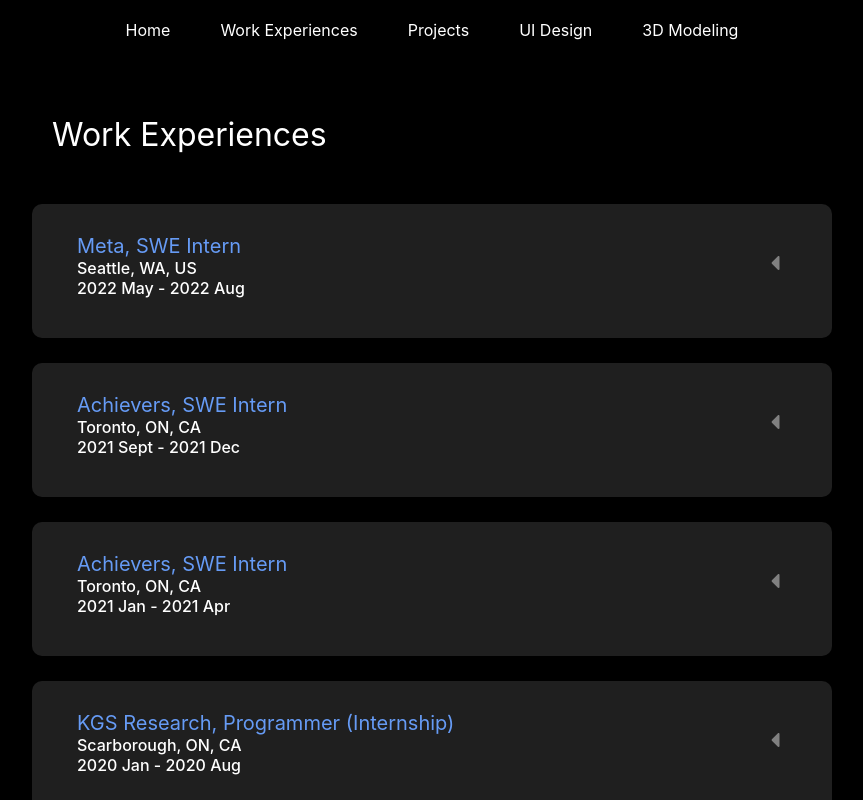
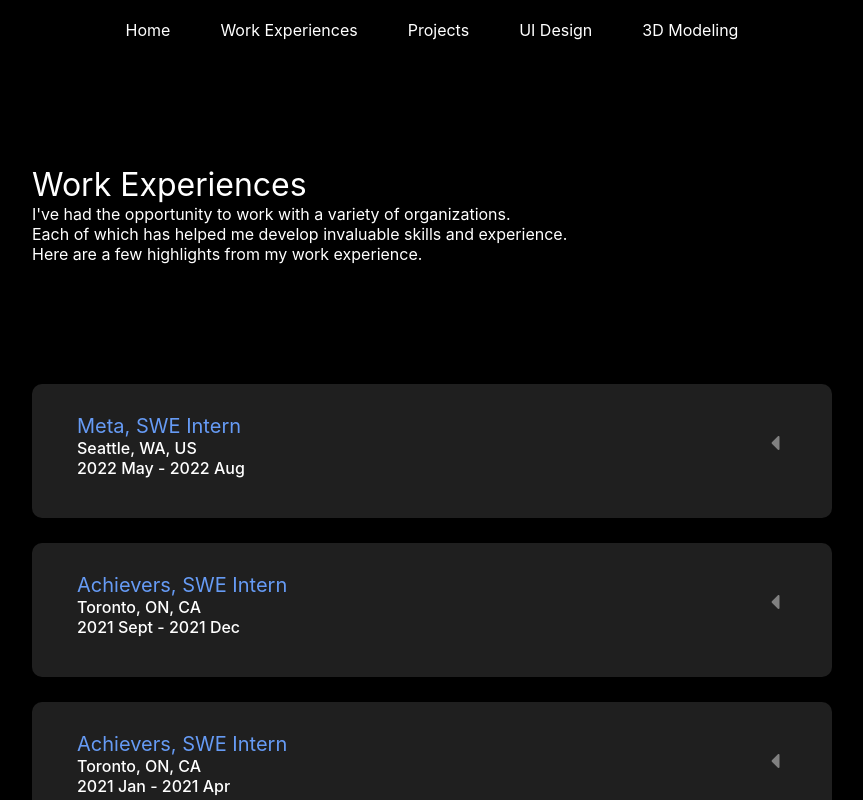
Before and after one commit to karenlinky/personal-website, a React (Create React App) app: page /work_experiences in a window 1280 px wide. Shown: the whole page, without its empty margins (208-1071 px from the left). Built offline with nearby package versions, Linux system fonts and the light colour scheme.

Commit message:
Added header description

```diff
--- a/src/components/projects/Projects.js
+++ b/src/components/projects/Projects.js
@@ -3,10 +3,13 @@ import ResponsivePage from '../responsivePage/ResponsivePage';
 import PageHeader from '../typography/PageHeader';
 
 const Projects = () => {
+    const descr = <><div>Over the years, I have completed several projects.</div>
+        <div>Each one has presented its own unique set of challenges and here are a few of projects that I am proud of.</div></>
+
     return (
         <div className={'fullPageBody'}>
         <ResponsivePage>
-        <PageHeader label={'Projects'} />
+            <PageHeader label={'Projects'} descr={descr} />
             <div>
 
             </div>
--- a/src/components/typography/PageHeader.js
+++ b/src/components/typography/PageHeader.js
@@ -1,9 +1,16 @@
 import React from 'react';
 import './pageHeader.css';
 
-const PageHeader = ({ label }) => {
+const PageHeader = ({ label, descr }) => {
   return (
-    <div className="pageHeader">{label}</div>
+    <div className="pageHeaderSection">
+      <div className="pageHeader">
+        {label}
+      </div>
+      {descr ? <div className="pageHeaderDescription">
+        {descr}
+      </div> : null}
+    </div>
   )
 }
 
--- a/src/components/typography/pageHeader.css
+++ b/src/components/typography/pageHeader.css
@@ -7,9 +7,12 @@
     }
 }
 
+.pageHeaderSection {
+    animation: fadeIn 1s;
+    animation-fill-mode: forwards;
+    margin: 100px 0 120px 0;
+}
+
 .pageHeader {
     font-size: 2em;
-    margin: 50px 0 50px 20px;
-    animation: fadeIn 1s;
-    animation-fill-mode: forwards;
 }
--- a/src/components/workExperiences/WorkExperiences.js
+++ b/src/components/workExperiences/WorkExperiences.js
@@ -9,6 +9,8 @@ import KGSExperienceCard from './KGSExperienceCard copy';
 import '../content/content.css';
 
 const WorkExperiences = () => {
+  const descr = <><div>I've had the opportunity to work with a variety of organizations.</div>
+  <div>Each of which has helped me develop invaluable skills and experience.</div><div>Here are a few highlights from my work experience.</div></>
 
   const [openNum, setOpenNum] = useState('');
 
@@ -23,7 +25,7 @@ const WorkExperiences = () => {
   return (
     <div className={'fullPageBody'}>
       <ResponsivePage>
-        <PageHeader label={'Work Experiences'} />
+        <PageHeader label={'Work Experiences'} descr={descr}/>
         <div>
         <MetaExperienceCard openNum={openNum} experienceNum={3} onCardClick={onCardClick} delay={'100ms'} />
         <Separator margin={'25'} />
```
Lines whose indentation alone changed are shown as unchanged.
